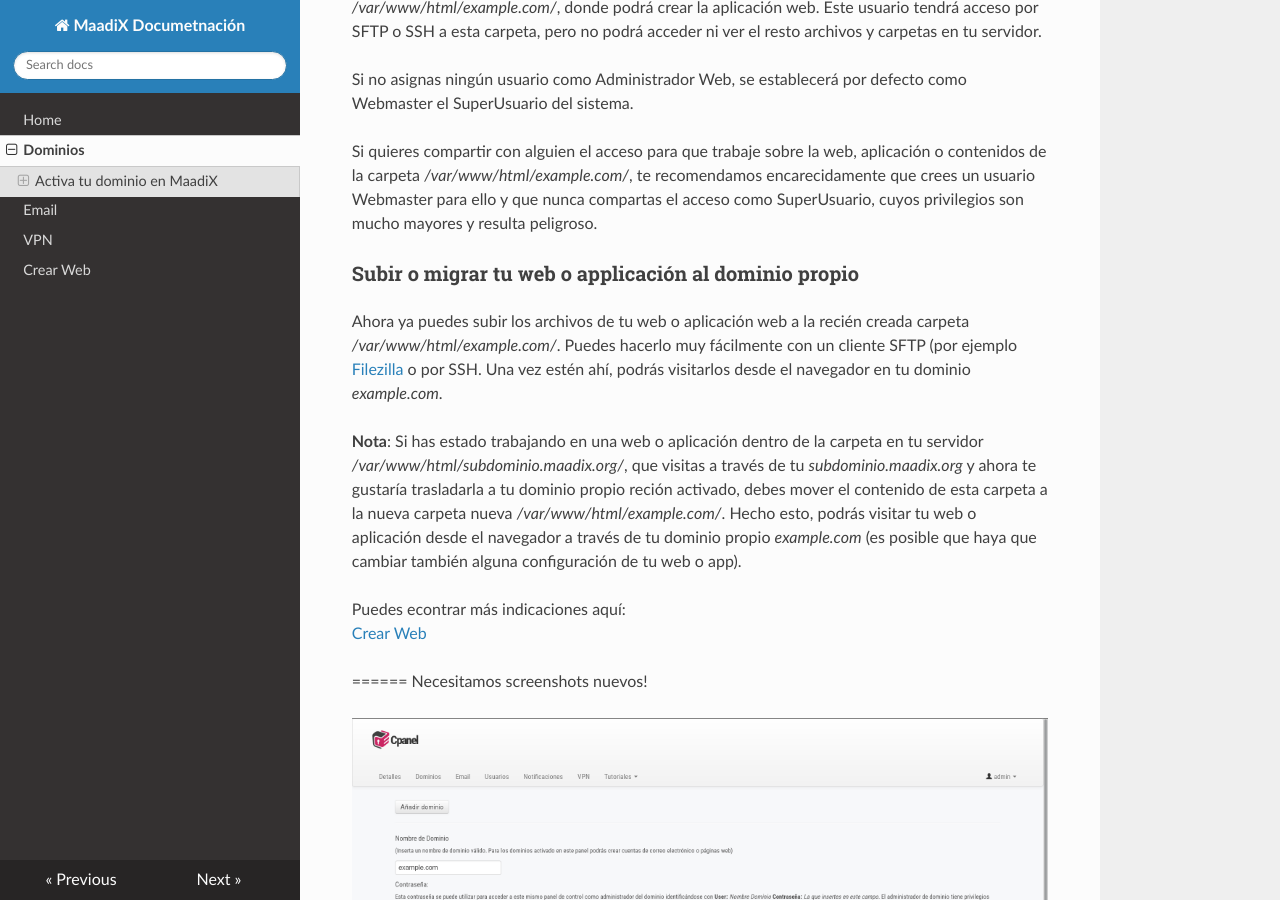
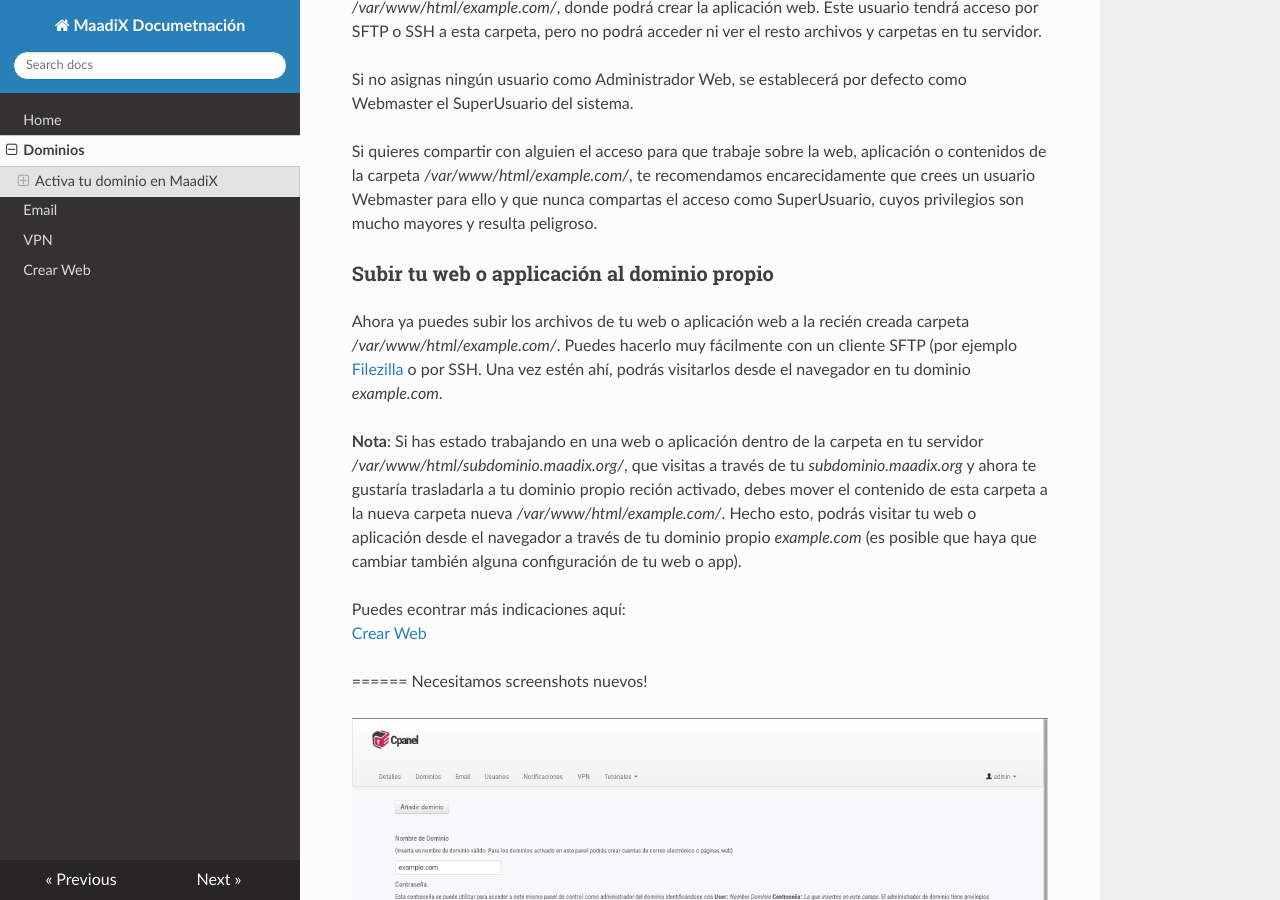
Before and after one commit to MaadixNet/docs, an MkDocs documentation site: the page built from docs/dominios.md, in a window 1280 px wide and 900 px high, scrolled down 988 px. Built offline with MkDocs 1.6.1, drawn with Linux system fonts in a browser that asks for light colours; nearby versions of some CDN libraries; old or Windows-style settings are respelled for this version of MkDocs.

Commit message:
Update dominios.md

```diff
--- a/docs/dominios.md
+++ b/docs/dominios.md
@@ -29,7 +29,7 @@ Si no asignas ningún usuario como Administrador Web, se establecerá por defect
 
 Si quieres compartir con alguien el acceso para que trabaje sobre la web, aplicación o contenidos de la carpeta */var/www/html/example.com/*, te recomendamos encarecidamente que crees un usuario Webmaster para ello y que nunca compartas el acceso como SuperUsuario, cuyos privilegios son mucho mayores y resulta peligroso.
 
-### Subir o migrar tu web o applicación al dominio propio
+### Subir tu web o applicación al dominio propio
 
 Ahora ya puedes subir los archivos de tu web o aplicación web a la recién creada carpeta */var/www/html/example.com/*. Puedes hacerlo muy fácilmente con un cliente SFTP (por ejemplo [Filezilla](https://filezilla-project.org/) o por SSH. Una vez estén ahí, podrás visitarlos desde el navegador en tu dominio *example.com*.
 
```
